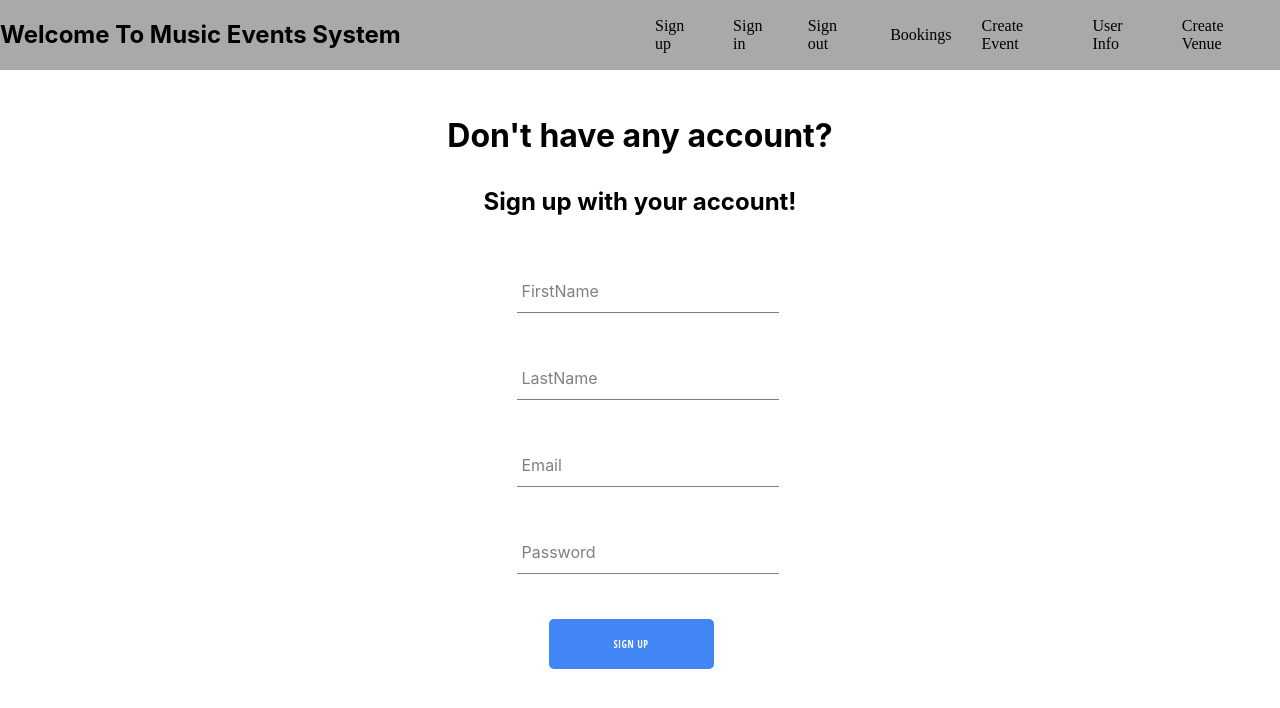
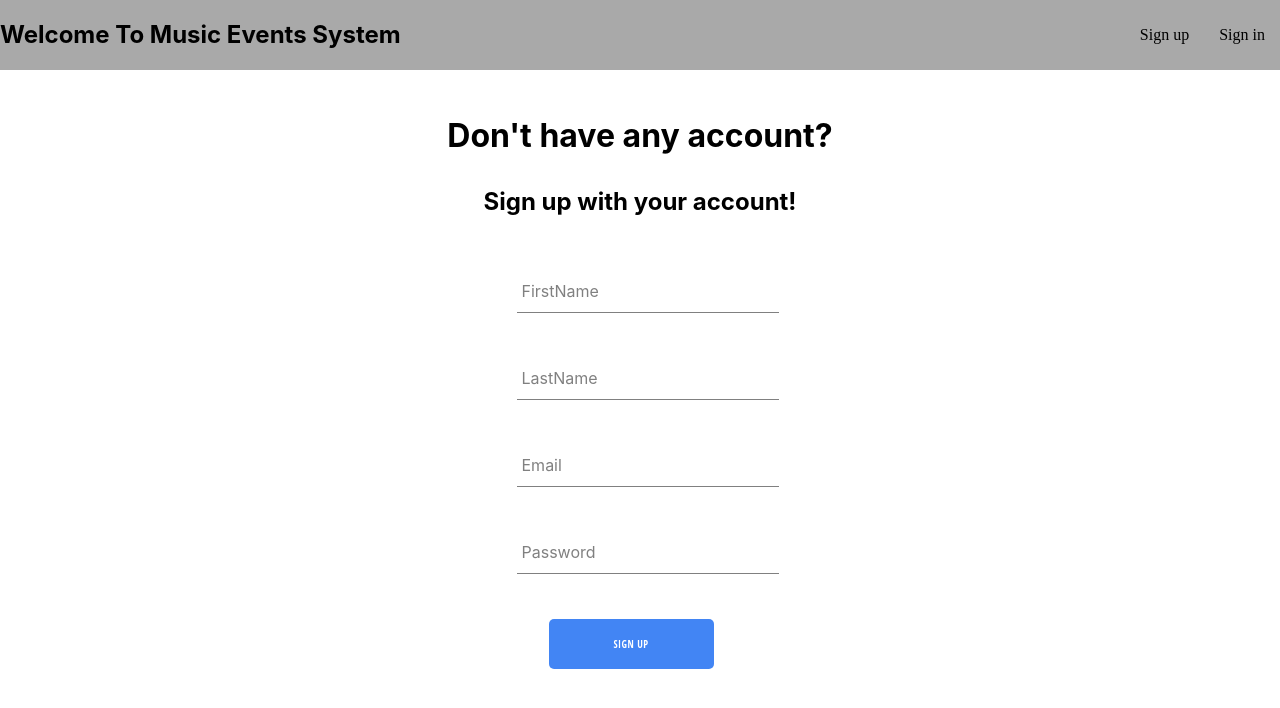
Before and after one commit to SWEN900072023/Green-Day, a React (Create React App) app in the folder client/: page / in a window 1280 px wide. Shown: the top 708 px of the page. Built offline with nearby package versions, Linux system fonts and the light colour scheme.

Commit message:
navigation-bar-formchange-based-on-userType

```diff
--- a/client/src/components/routes/navigation/navigation.jsx
+++ b/client/src/components/routes/navigation/navigation.jsx
@@ -1,28 +1,47 @@
 import { Fragment } from "react";
 import { Outlet, Link } from "react-router-dom";
 import "./navigation.style.scss";
+import { useSelector } from "react-redux";
+import { selectorCurrentUser } from "../../store/user/user.selector";
 const Navigation = () => {
+  const currentUser = useSelector(selectorCurrentUser);
   return (
     <Fragment>
       <div className="navigation">
         {/* TODO:When user login, we display home icon for user back to home page */}
         <h2>Welcome To Music Events System</h2>
         <div className="nav-links-container">
+          {currentUser == null ? (
+            <>
               <Link className="nav-link" to={"/"}>
                 Sign up
               </Link>
               <Link className="nav-link" to={"/login"}>
                 Sign in
               </Link>
+            </>
+          ) : currentUser.userType === "EventPlanner" ? (
+            <>
               <Link className="nav-link" to={"/"}>
                 Sign out
               </Link>
-          {/* TODO: Check user role. If role is user, then display myBooking. If role is event planner, then display create event*/}
+              <Link className="nav-link" to={"/eventCreation"}>
+                Create Event
+              </Link>
+            </>
+          ) : currentUser.userType === "Customer" ? (
+            <>
+              <Link className="nav-link" to={"/"}>
+                Sign out
+              </Link>
               <Link className="nav-link" to={"/mybookings"}>
                 Bookings
               </Link>
-          <Link className="nav-link" to={"/eventCreation"}>
-            Create Event
+            </>
+          ) : (
+            <>
+              <Link className="nav-link" to={"/"}>
+                Sign out
               </Link>
               <Link className="nav-link" to={"/User"}>
                 User Info
@@ -30,6 +49,8 @@ const Navigation = () => {
               <Link className="nav-link" to={"/venueCreation"}>
                 Create Venue
               </Link>
+            </>
+          )}
         </div>
       </div>
       <Outlet />
```
Lines whose indentation alone changed are shown as unchanged.
